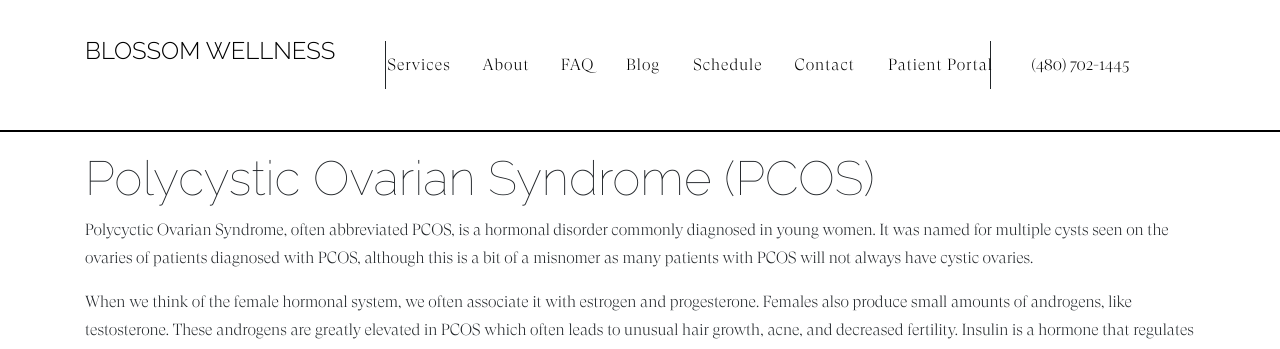
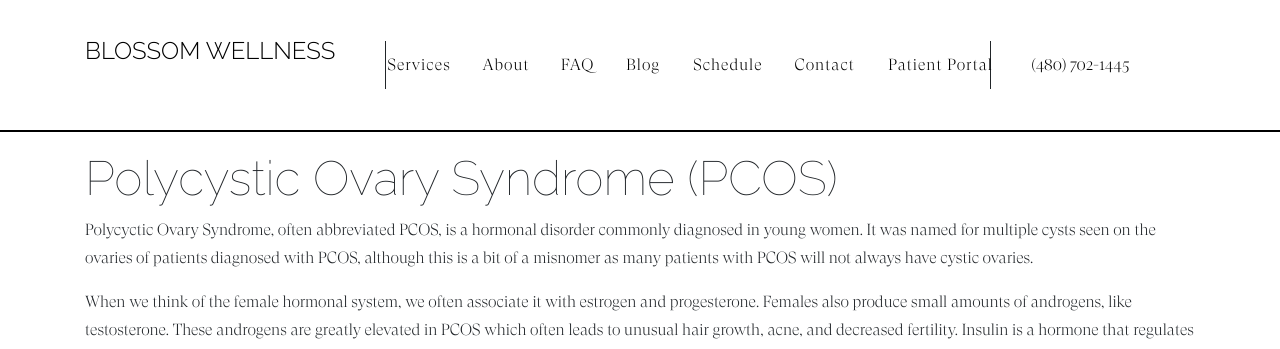
Before and after one commit to kburke8/drtaraburke, a Jekyll site: the page built from _services/pcos.md, in a window 1280 px wide. Shown: the top 349 px of the page. Built offline with Jekyll 4.4.1, drawn with Linux system fonts in a browser that asks for light colours; nearby versions of some CDN libraries; library files that are not in the unit come from our copies; a script that is not in the unit is left out.

Commit message:
fix ovaries

```diff
--- a/_data/sitetext.yml
+++ b/_data/sitetext.yml
@@ -27,7 +27,7 @@ services:
         link: "digestive-health"
         desc: "Digestive Health doesn’t always end in the gut itself. Hormones, stress, lifestyle can all impact the gastrointestinal system, this is why finding the root cause of digestive health is incredibly important. Dr. Burke works with her patients to take back control of their digestive health."
         icon: fas fa-diagnoses
-      - title: "Polycystic Ovarian Syndrome (PCOS)"
+      - title: "Polycystic Ovary Syndrome (PCOS)"
         link: "pcos"
         desc: " Dr. Burke often blends conventional and alternative medicine to provide comprehensive care involving PCOS patients. She will provide a comprehensive individualized treatment plan – including dietary and lifestyle recommendations, supplemental/ herbal support, and, if appropriate, will discuss pharmaceutical options."
         icon: fas fa-female
--- a/_sass/components/_navbar.scss
+++ b/_sass/components/_navbar.scss
@@ -143,10 +143,12 @@
       > li:first-child{
         border-left: 1px solid $gray-900;
         box-sizing: border-box;
+        padding-left: 2%;
       }
       > li:last-child{
         border-right: 1px solid $gray-900;
         box-sizing: border-box;
+        padding-right: 2%;
       }
 
     }
--- a/_services/pcos.md
+++ b/_services/pcos.md
@@ -1,12 +1,12 @@
 ---
-title: Polycystic Ovarian Syndrome (PCOS)
+title: Polycystic Ovary Syndrome (PCOS)
 subtitle:
 layout: service
-description: Polycyctic Ovarian Syndrome, often abbreviated PCOS, is a hormonal disorder commonly diagnosed in young women...
+description: Polycyctic Ovary Syndrome, often abbreviated PCOS, is a hormonal disorder commonly diagnosed in young women...
 ---
 # {{page.title}}
 
-Polycyctic Ovarian Syndrome, often abbreviated PCOS, is a hormonal disorder commonly diagnosed in young women. It was named for multiple cysts seen on the ovaries of patients diagnosed with PCOS, although this is a bit of a misnomer as many patients with PCOS will not always have cystic ovaries.
+Polycyctic Ovary Syndrome, often abbreviated PCOS, is a hormonal disorder commonly diagnosed in young women. It was named for multiple cysts seen on the ovaries of patients diagnosed with PCOS, although this is a bit of a misnomer as many patients with PCOS will not always have cystic ovaries.
 
 When we think of the female hormonal system, we often associate it with estrogen and progesterone. Females also produce small amounts of androgens, like testosterone. These androgens are greatly elevated in PCOS which often leads to unusual hair growth, acne, and decreased fertility. Insulin is a hormone that regulates blood sugar. Patients diagnosed with PCOS are more likely to be insulin resistant leading to elevations in blood sugar. Progesterone is a female hormone that is often decreased in PCOS, this can affect your menstrual cycle, leading to irregular or missed periods and decreased fertility. LH and FSH are also hormones involved in a women’s menstrual cycle
 
```
Also changed, not shown: _posts/2019-05-27-alternative-treatments-for-polycystic-ovarian-syndrome-pcos.md (+2 -2 lines), _posts/2020-04-20-heart-health-in-thyroid-disease.md (+2 -2 lines), _services/hormone-balancing.md (+1 -1 lines).
